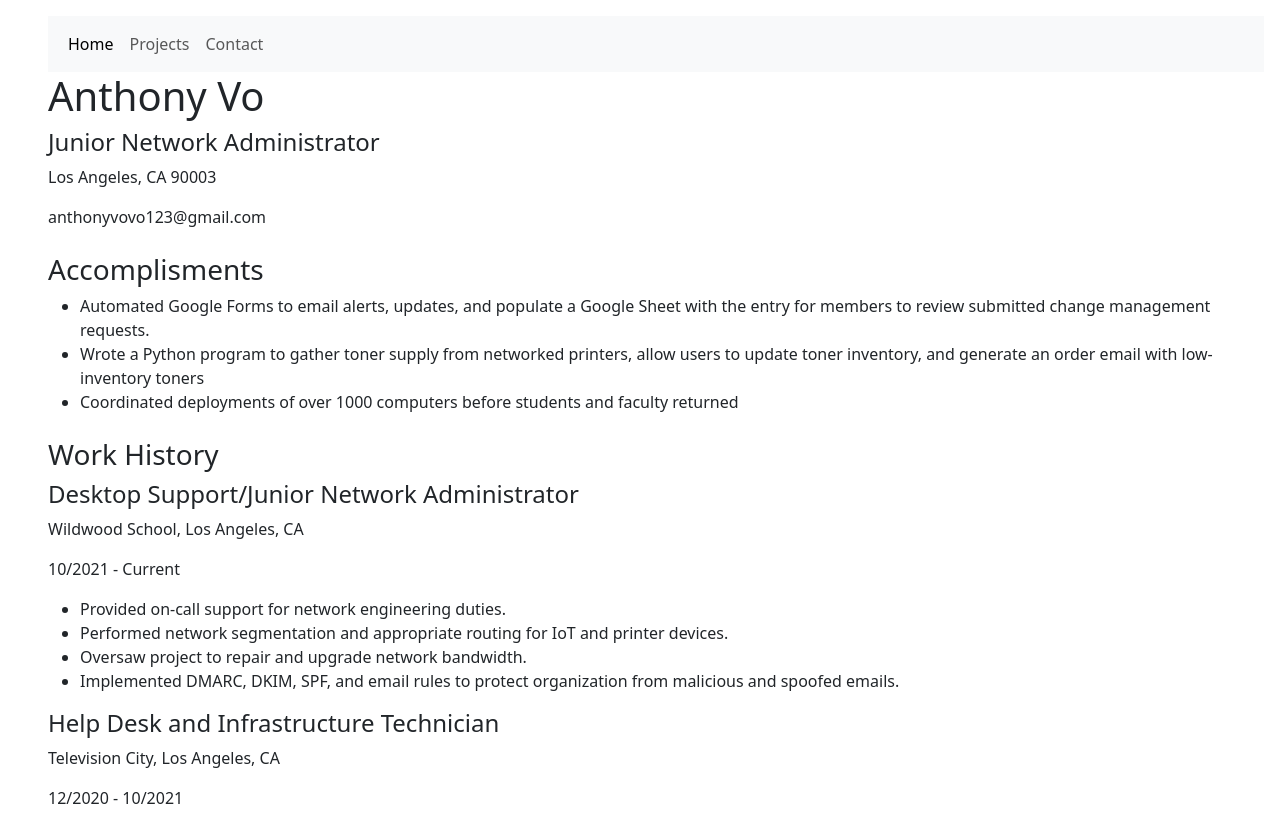
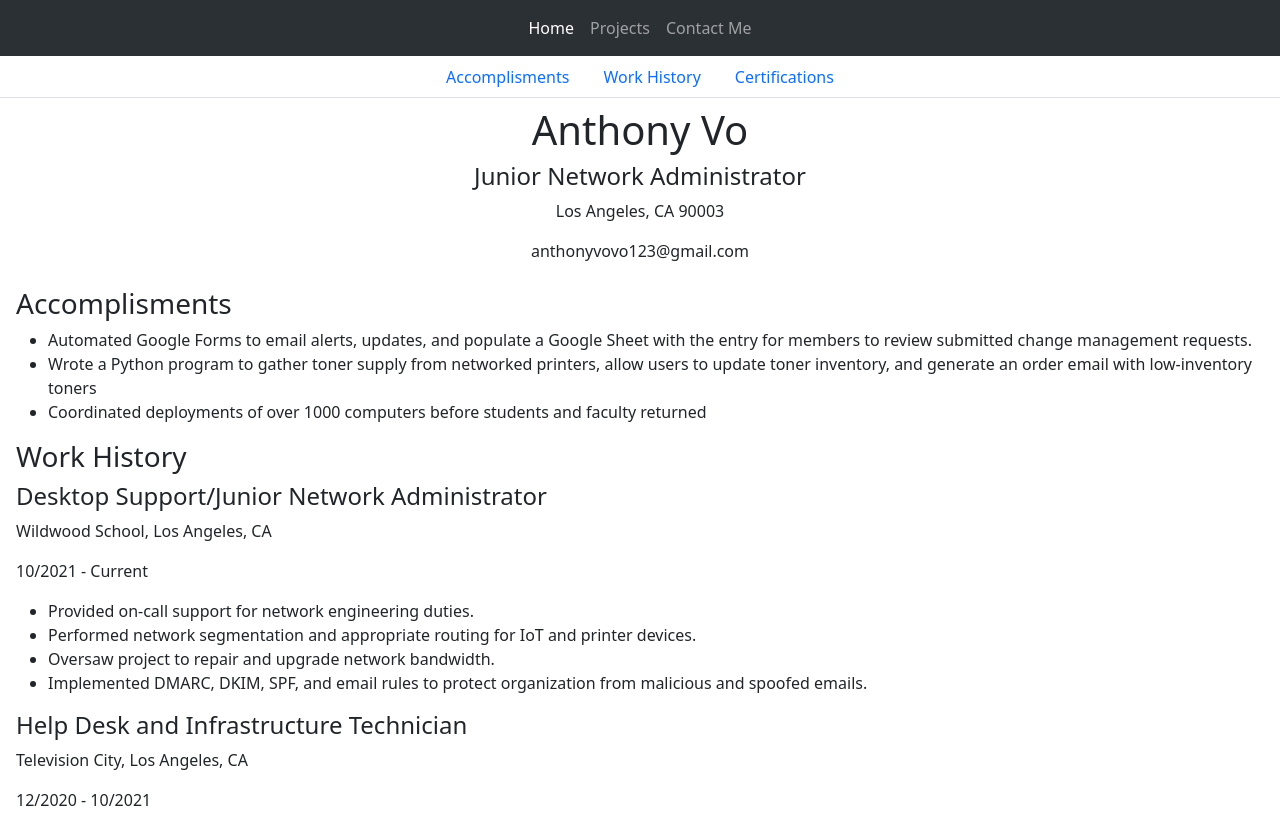
Before and after one commit to KungfoosianOrg/anthony-cloud-resume, a plain HTML site: page site/index.html in a window 1280 px wide. Shown: the top 815 px of the page. Drawn offline with nearby package versions, Linux system fonts and the light colour scheme.

Commit message:
added styling

```diff
--- a/site/index.css
+++ b/site/index.css
@@ -0,0 +1,4 @@
+#btn-backToTop {
+    right: 1.15rem;
+    bottom: .5rem;
+}
--- a/site/index.html
+++ b/site/index.html
@@ -7,34 +7,70 @@
     <link href="https://cdn.jsdelivr.net/npm/bootstrap@5.3.2/dist/css/bootstrap.min.css" rel="stylesheet" integrity="sha384-T3c6CoIi6uLrA9TneNEoa7RxnatzjcDSCmG1MXxSR1GAsXEV/Dwwykc2MPK8M2HN" crossorigin="anonymous">
     <link rel="stylesheet" href="index.css">
 </head>
-<body class="p-3 ps-5">
-    <nav id="main-nav" class="navbar navbar-expand-lg bg-body-tertiary">
-        <div class="container-fluid">
-            <button class="navbar-toggler" type="button" data-bs-toggle="collapse" data-bs-target="#navbarSupportedContent" aria-controls="navbarSupportedContent" aria-expanded="false" aria-label="Toggle navigation">
+<body>
+    <div id="main-container">
+        <!-- Main nav -->
+        <nav class="navbar navbar-expand-md bg-body-tertiary" data-bs-theme="dark">
+            <div class="container-fluid justify-content-center">
+                <button class="navbar-toggler" type="button" data-bs-toggle="collapse" data-bs-target="#navbarNavDropdown" aria-controls="navbarNavDropdown" aria-expanded="false" aria-label="Toggle navigation">
                     <span class="navbar-toggler-icon"></span>
                 </button>
 
-
-            <div class="collapse navbar-collapse" id="navbarSupportContent">
-                <ul class="navbar-nav me-auto mb-2 mb-lg-0">
-                    <li class="nav-item">
-                        <a href="#" class="nav-link active" aria-current="page">Home</a>
+                <div class="collapse navbar-collapse justify-content-center" id="navbarNavDropdown">
+                    <ul class="navbar-nav">
+                        <li class="nav-item text-center">
+                            <a class="nav-link active" aria-current="page" href="#">Home</a>
                         </li>
 
-                    <li class="nav-item">
-                        <a href="#" class="nav-link" aria-current="page">Projects</a>
+                        <li class="nav-item text-center">
+                            <a class="nav-link" href="#">Projects</a>
                         </li>
 
-                    <li class="nav-item">
-                        <a href="#" class="nav-link" aria-current="page">Contact</a>
+                        <li class="nav-item text-center">
+                            <a class="nav-link" href="#">Contact Me</a>
                         </li>
                     </ul>
                 </div>
             </div>
         </nav>
+        <!-- End section -->
 
-    <div id="resume-container">
-        <div id="contacts-container" class="mb-4">
+        <div id="page-container">
+            <!-- "Go to top" button -->
+            <button id='btn-backToTop' class="btn btn-secondary position-fixed d-none">Back to top</button>
+            <!-- End section -->
+
+            <!-- Page nav -->
+            <nav>
+                <ul class="nav nav-tabs justify-content-center" id="pageNav" role="tablist">
+                    <li class="nav-item">
+                        <a href="#accomplishments"
+                            class="nav-link"
+                            >Accomplisments</a
+                        >
+                    </li>
+
+                    <li class="nav-item" role="presentation">
+                        <a
+                            href="#work-history"
+                            class="nav-link"
+                            >Work History</a
+                        >
+                    </li>
+
+                    <li class="nav-item" role="presentation">
+                        <a
+                            href="#certifications"
+                            class="nav-link"
+                            >Certifications</a
+                        >
+                    </li>
+                </ul>
+            </nav>
+            <!-- End section -->
+
+            <div id="content-container" class="p-2 px-3">
+                <div id="contacts-container" class="mb-4 text-center">
                     <h1>Anthony Vo</h1>
 
                     <h4>Junior Network Administrator</h3>
@@ -52,8 +88,11 @@
                     </div>
                 </div>
 
-        <div id="accomplishment-container" class="mb-4">
+                <div id="accomplishment-container">
+                    <a id="accomplishments">
                         <h3>Accomplisments</h3>
+                    </a>
+
 
                     <ul>
                         <li>Automated Google Forms to email alerts, updates, and populate a Google Sheet with the entry for members to review submitted change management requests.</li>
@@ -65,7 +104,9 @@
                 </div>
 
                 <div id="work-history-container" class="mb-4">
+                    <a id="work-history">
                         <h3>Work History</h3>
+                    </a>
 
                     <div>
                         <h4>Desktop Support/Junior Network Administrator</h4>
@@ -113,7 +154,9 @@
                 </div>
 
                 <div id="certifications-container" class="mb-4">
+                    <a id="certifications">
                         <h3>Certifications</h3>
+                    </a>
 
                     <ul>
                         <li>
@@ -138,7 +181,11 @@
                     </ul>
                 </div>
             </div>
+        </div>
+    </div>
+
 
     <script src="https://cdn.jsdelivr.net/npm/bootstrap@5.3.2/dist/js/bootstrap.bundle.min.js" integrity="sha384-C6RzsynM9kWDrMNeT87bh95OGNyZPhcTNXj1NW7RuBCsyN/o0jlpcV8Qyq46cDfL" crossorigin="anonymous"></script>
+    <script src="./script/index.js"></script>
 </body>
 </html>
```
Also changed, not shown: site/script/index.js (renamed from site/script/index2.js). Lines whose indentation alone changed are shown as unchanged.
